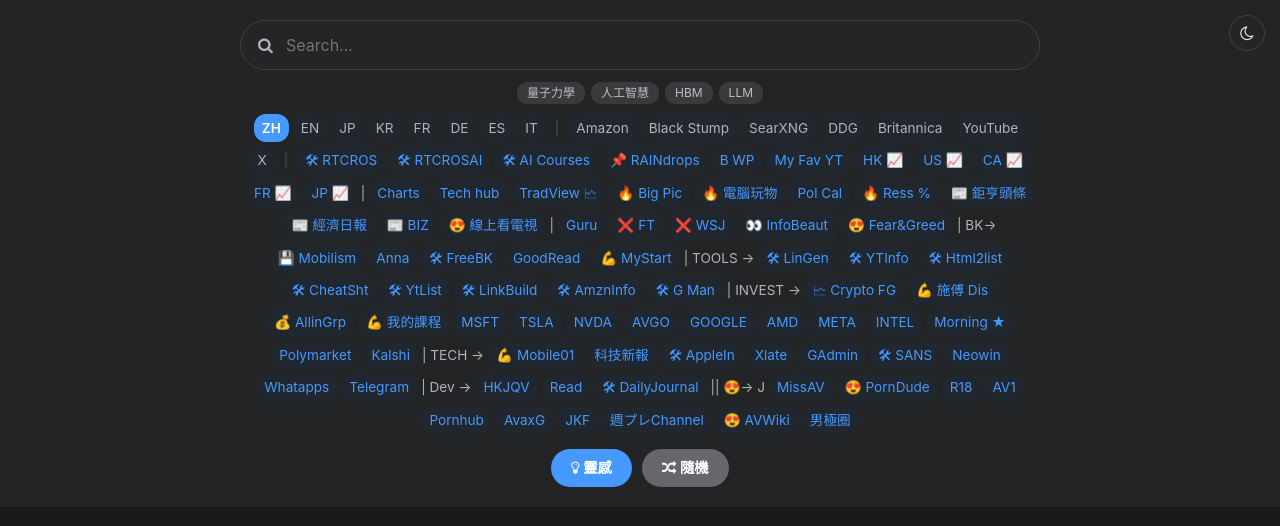
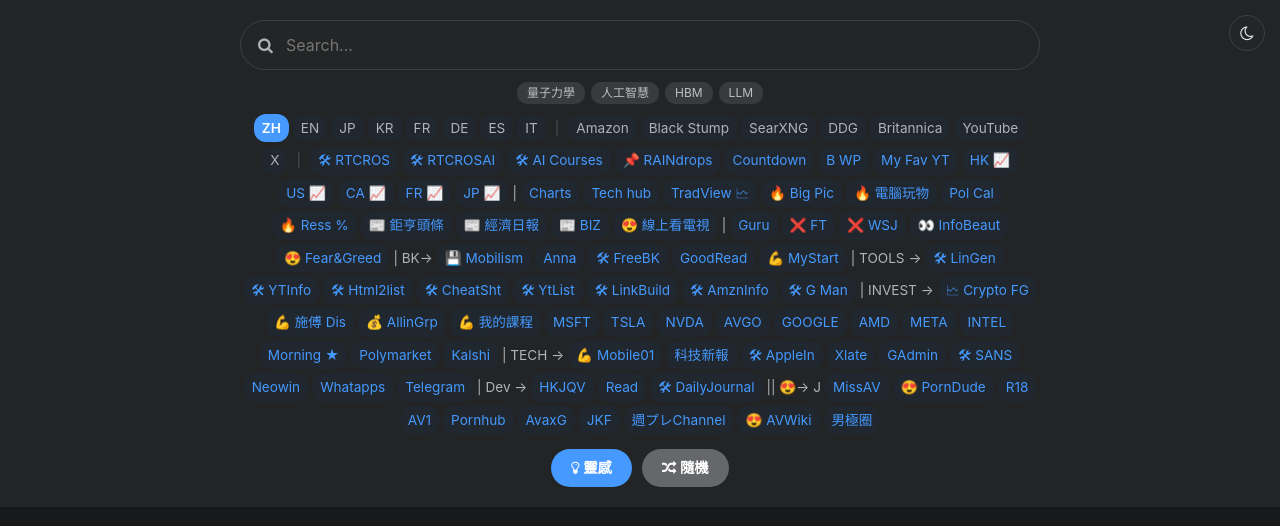
Before and after one commit to lofan/HKJQV, a plain HTML site: page s1.html in a window 1280 px wide. Drawn offline with nearby package versions, Linux system fonts and the light colour scheme; a script that the page names is missing.

Commit message:
Update s1.html

```diff
--- a/s1.html
+++ b/s1.html
@@ -95,6 +95,7 @@
 				<a href="https://lofan.github.io/HKJQV/RTCROS_Prompt_Studio_v3_AiShort.html" target="_blank">🛠 RTCROSAI</a>
 				<a href="https://lofan.github.io/HKJQV/complete_ai_skill_stack_35_claude.html" target="_blank">🛠 AI Courses</a>
 		<a href="https://app.raindrop.io/my/-1" target="_blank">📌 RAINdrops</a>
+						<a href="https://lofan.github.io/HKJQV/countdown2027.html" target="_blank">Countdown</a>
 		<a href="https://lofan.github.io/HKJQV/bingdailywp.html" target="_blank">B WP</a>
 				<a href="https://lofan.github.io/HKJQV/a3.html" target="_blank">My Fav YT</a>
                 <a href="https://trends.google.com/trends/trendingsearches/daily?geo=HK" target="_blank">HK 📈</a>
```
